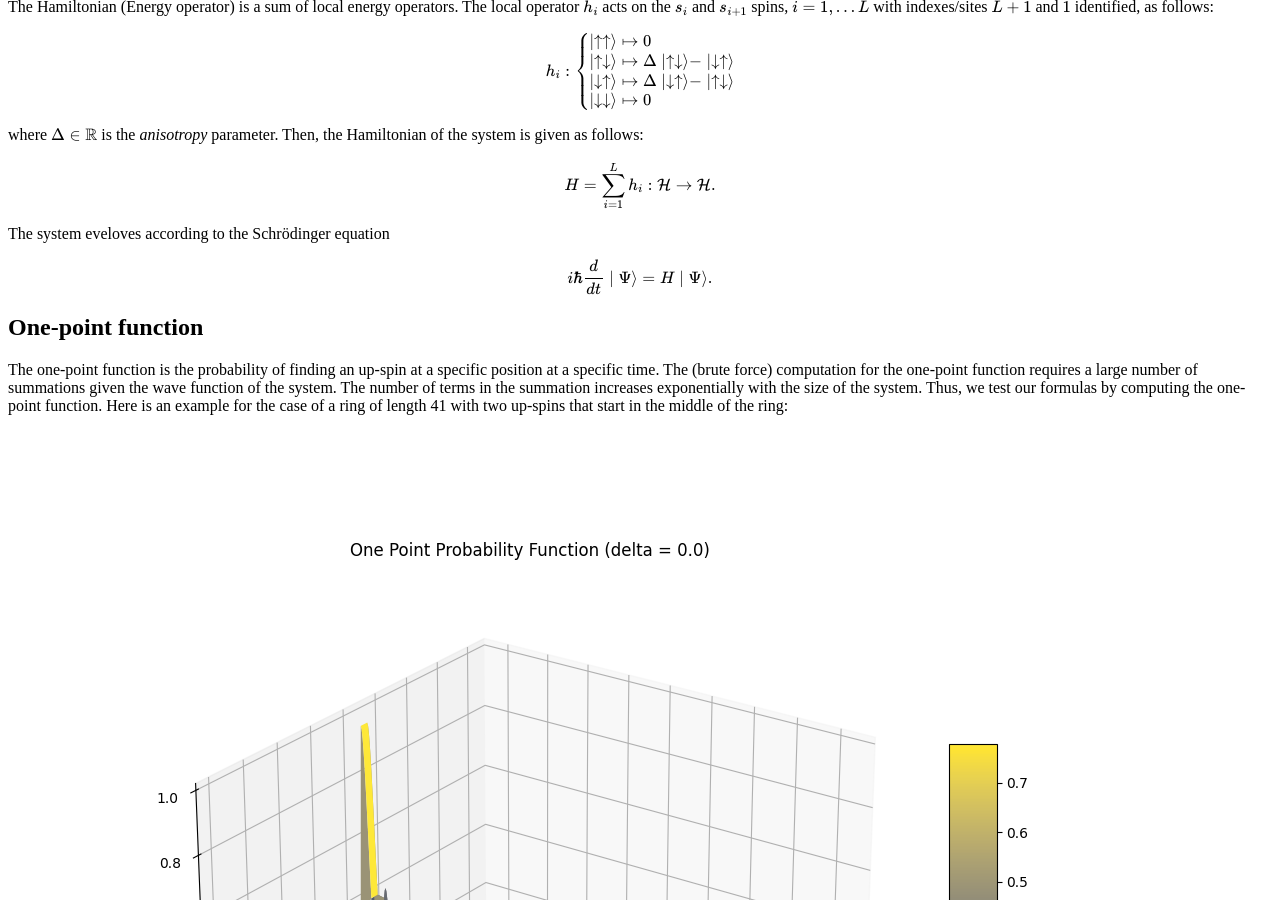
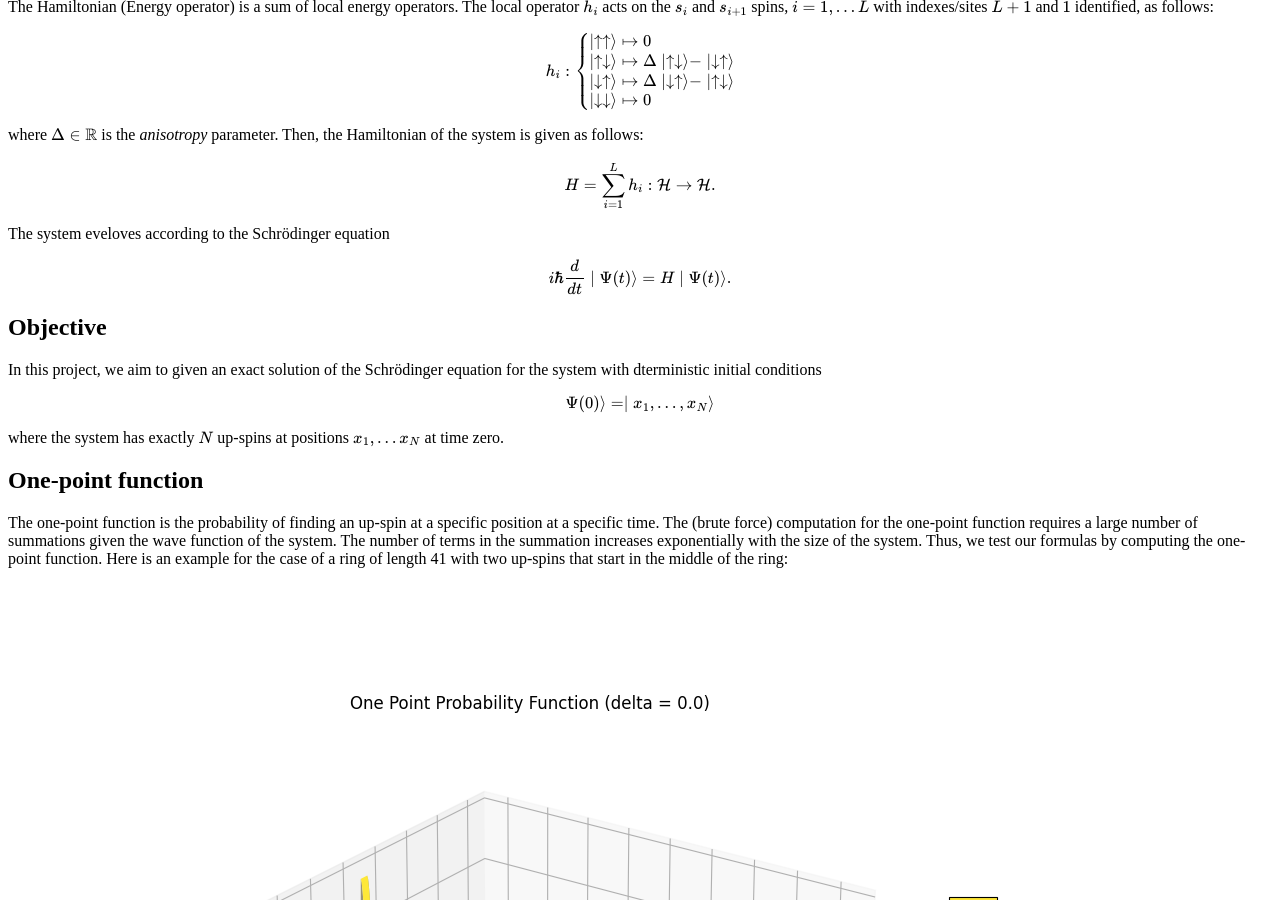
Before and after one commit to asaenz16/URSA23, a Jekyll site: the page built from index.md, in a window 1280 px wide and 900 px high, scrolled down 488 px. Built offline with Jekyll 4.4.1, drawn with Linux system fonts in a browser that asks for light colours; formulas are drawn with MathJax 3.

Commit message:
Update index.md

```diff
--- a/index.md
+++ b/index.md
@@ -43,8 +43,18 @@ $$
 The system eveloves according to the Schrödinger equation
 
 $$
-i \hbar \frac{d}{dt}\mid \Psi \rangle = H \mid \Psi \rangle.
+i \hbar \frac{d}{dt}\mid \Psi(t) \rangle = H \mid \Psi(t) \rangle.
 $$
+
+## Objective
+
+In this project, we aim to given an exact solution of the Schrödinger equation for the system with dterministic initial conditions
+
+$$
+\Psi(0)\rangle = \mid x_1, \dots, x_N \rangle
+$$
+
+where the system has exactly $$N$$ up-spins at positions $$x_1, \dots x_N$$ at time zero.
 
 
 ## One-point function
```
